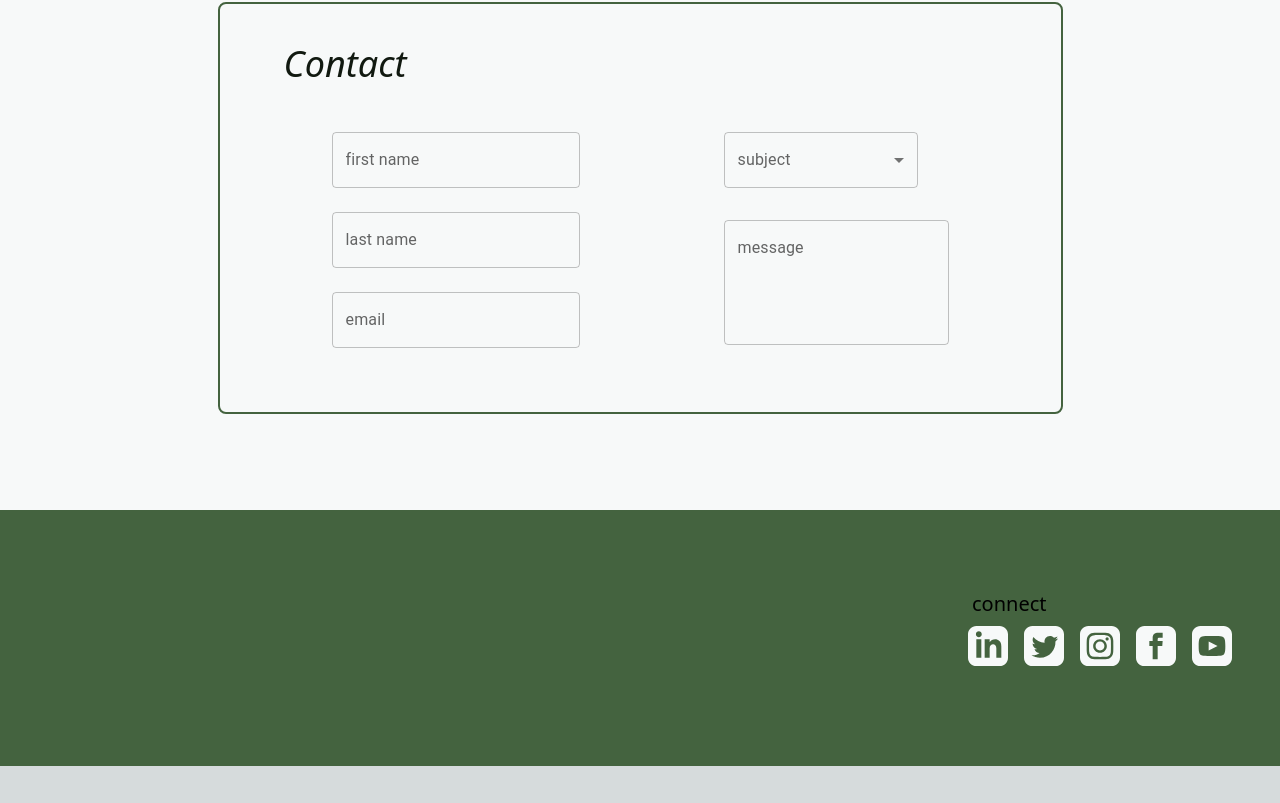
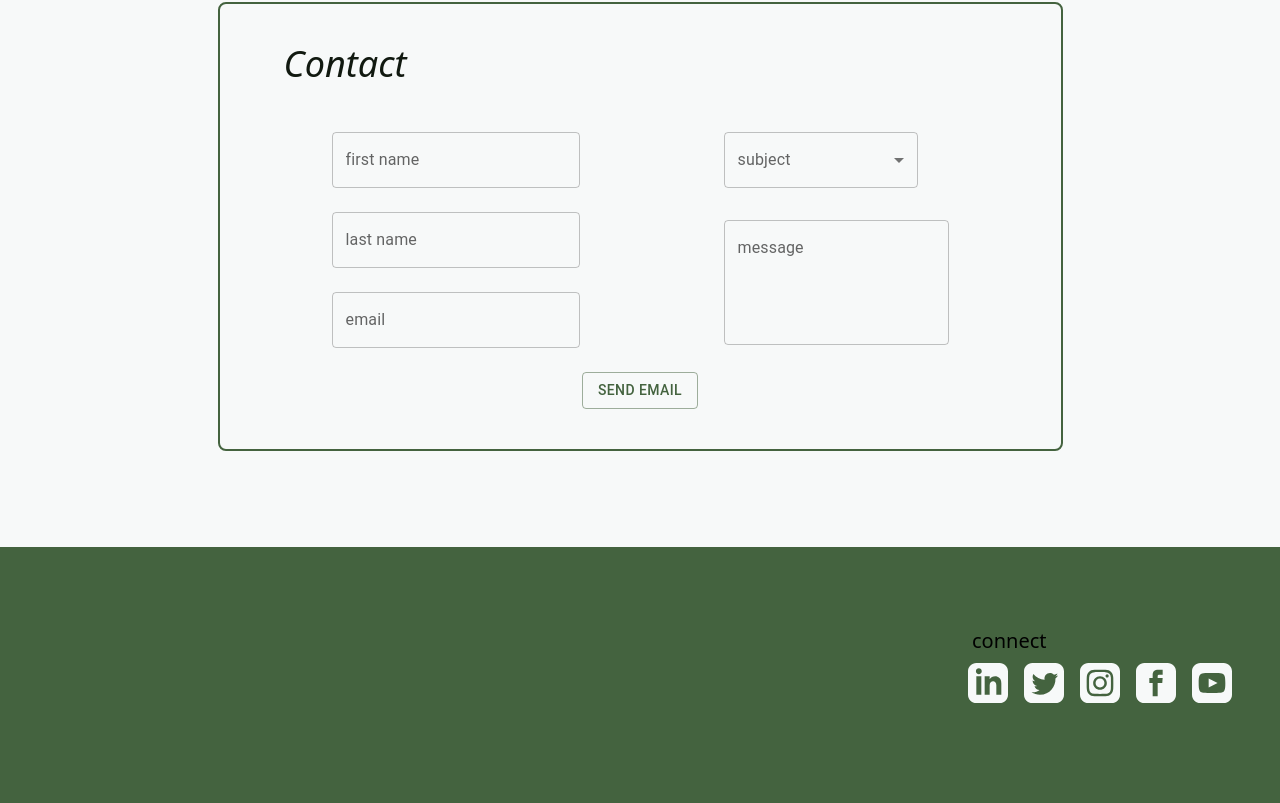
Before and after one commit to Jerud-Moyer/tony-ventrella-web, a Next.js app: page / in a window 1280 px wide. Shown: the part 1286-2089 px from the top of the page. Before the commit the page ends 2052 px from the top, so only its background shows below. Built offline with nearby package versions, Linux system fonts and the light colour scheme.

Commit message:
add button to form

```diff
--- a/src/components/ContactForm.tsx
+++ b/src/components/ContactForm.tsx
@@ -1,4 +1,4 @@
-import { FormControl, InputLabel, MenuItem, Select, SelectChangeEvent, TextField } from '@mui/material'
+import { Button, FormControl, InputLabel, MenuItem, Select, SelectChangeEvent, TextField } from '@mui/material'
 import React, { ChangeEvent, useState } from 'react'
 
 function ContactForm() {
@@ -30,6 +30,14 @@ function ContactForm() {
         console.log('wut')
     }
 
+  }
+
+  const handleSendEmail = (e: React.MouseEvent<HTMLButtonElement>) => {
+    e.preventDefault()
+    alert( `when we set this up you will get an email from: ${firstName} ${lastName}
+    with their email: ${email}
+    a subject from the dropdown list: ${subject}
+    and of course a message: ${message}`)
   }
 
 
@@ -122,6 +130,15 @@ function ContactForm() {
           </div>
         </div>
       </div>
+      <div className='max-w-fit mx-auto'>
+        <Button
+          variant='outlined'
+          color='dark_green'
+          onClick={handleSendEmail}
+        >
+          send email
+        </Button>
+      </div>
     </div>
   )
 }
--- a/theme.d.ts
+++ b/theme.d.ts
@@ -30,3 +30,8 @@ declare module '@mui/material/InputLabel' {
     dark_green: true;
   }
 }
+declare module '@mui/material/Button' {
+  interface  ButtonPropsColorOverrides {
+    dark_green: true;
+  }
+}
```
